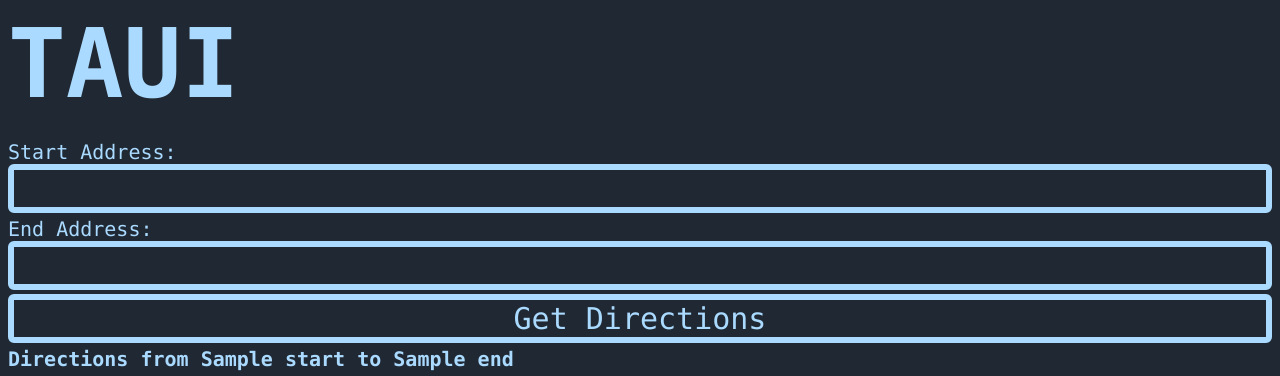
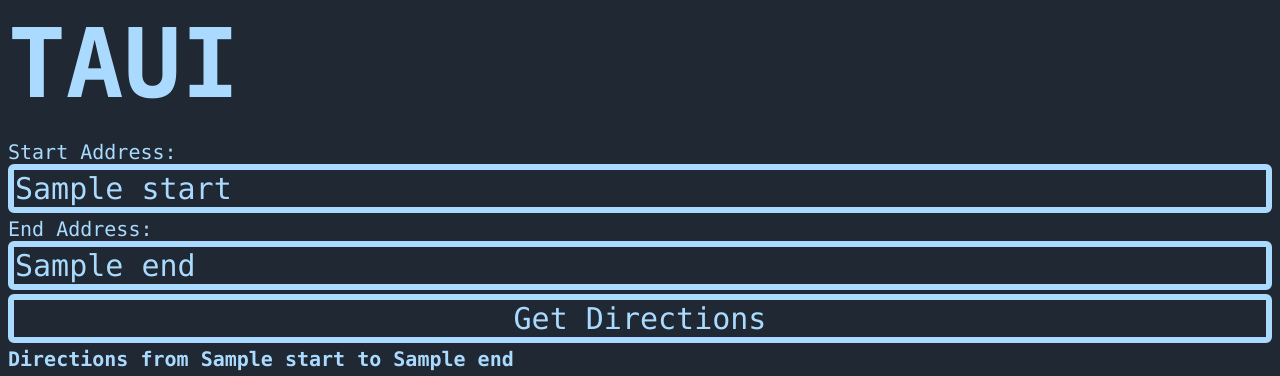
Before and after one commit to SatisfiedSushi/T.A.U.I-Train-And-Uber-Integration, a Flask app: template templates/input.html in a window 1280 px wide. Shown: the top 376 px of the page. Run offline with Flask 3, Linux system fonts and the light colour scheme; the template is opened without the code that fills it: most values are stand-ins (such as "Sample title", 1, 10 or a date in 2020); some libraries are stand-ins or nearby versions.

Commit message:
Input and end values stay after submit clicked

```diff
--- a/templates/input.html
+++ b/templates/input.html
@@ -60,11 +60,11 @@
     <form method="POST">
         <label for="start-input">Start Address:</label>
         <br>
-        <input id="start-input" type="text" name="start" class="input-box">
+        <input id="start-input" type="text" name="start" class="input-box" value="{{ start }}">
         <br>
         <label for="end-input">End Address:</label>
         <br>
-        <input id="end-input" type="text" name="end" class="input-box">
+        <input id="end-input" type="text" name="end" class="input-box" value="{{ end }}">
         <br>
         <input id = "click-box" type="submit" value="Get Directions">
     </form>
```
Also changed, not shown: GeoLocate.py (added).
